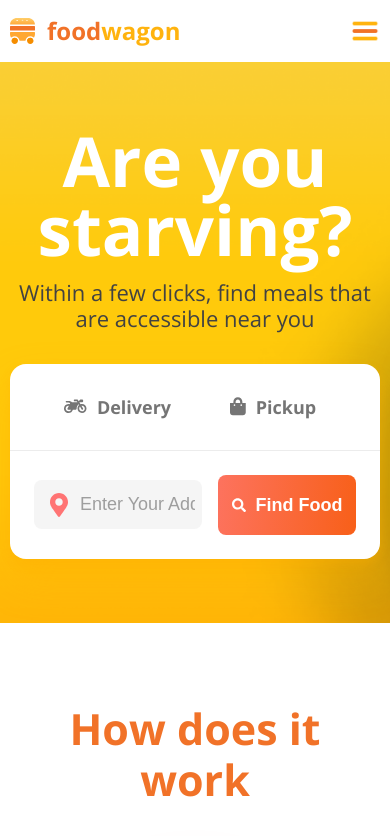
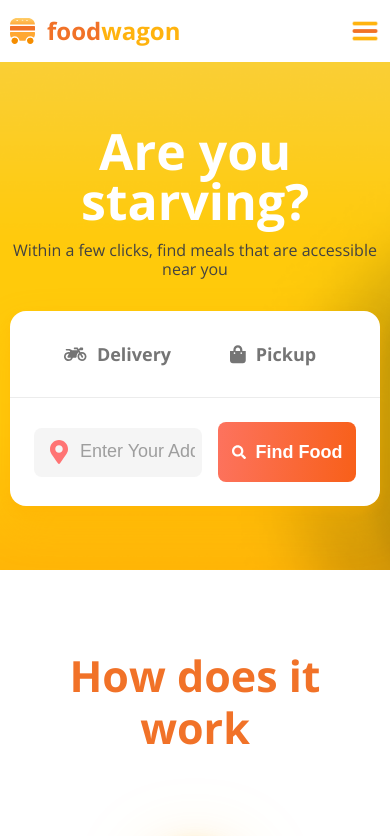
Before and after one commit to boby-boo/food_wagon, a React (Create React App) app: page / in a window 390 px wide. Shown: the top 836 px of the page. Built offline with nearby package versions, Linux system fonts and the light colour scheme.

Commit message:
feat @media h1 and p in delivery banner

```diff
--- a/src/components/deliveryBanner/deliveryBanner.scss
+++ b/src/components/deliveryBanner/deliveryBanner.scss
@@ -17,14 +17,20 @@
             p {
                 @include templateFont(22, 400, 1.2);
             }
-            @media (max-width: 1280px) {
+            @media (max-width: 1000px) {
+                h1, p {
+                    text-align: center;
+                }
                 h1 {
                     font-size: 69px;
                 }
             }
-            @media (max-width: 1000px) {
-                h1, p {
-                    text-align: center;
+            @media (max-width: 700px) {
+                h1 {
+                    font-size: 50px;
+                }
+                p {
+                    font-size: 16px;
                 }
             }
         }
```
